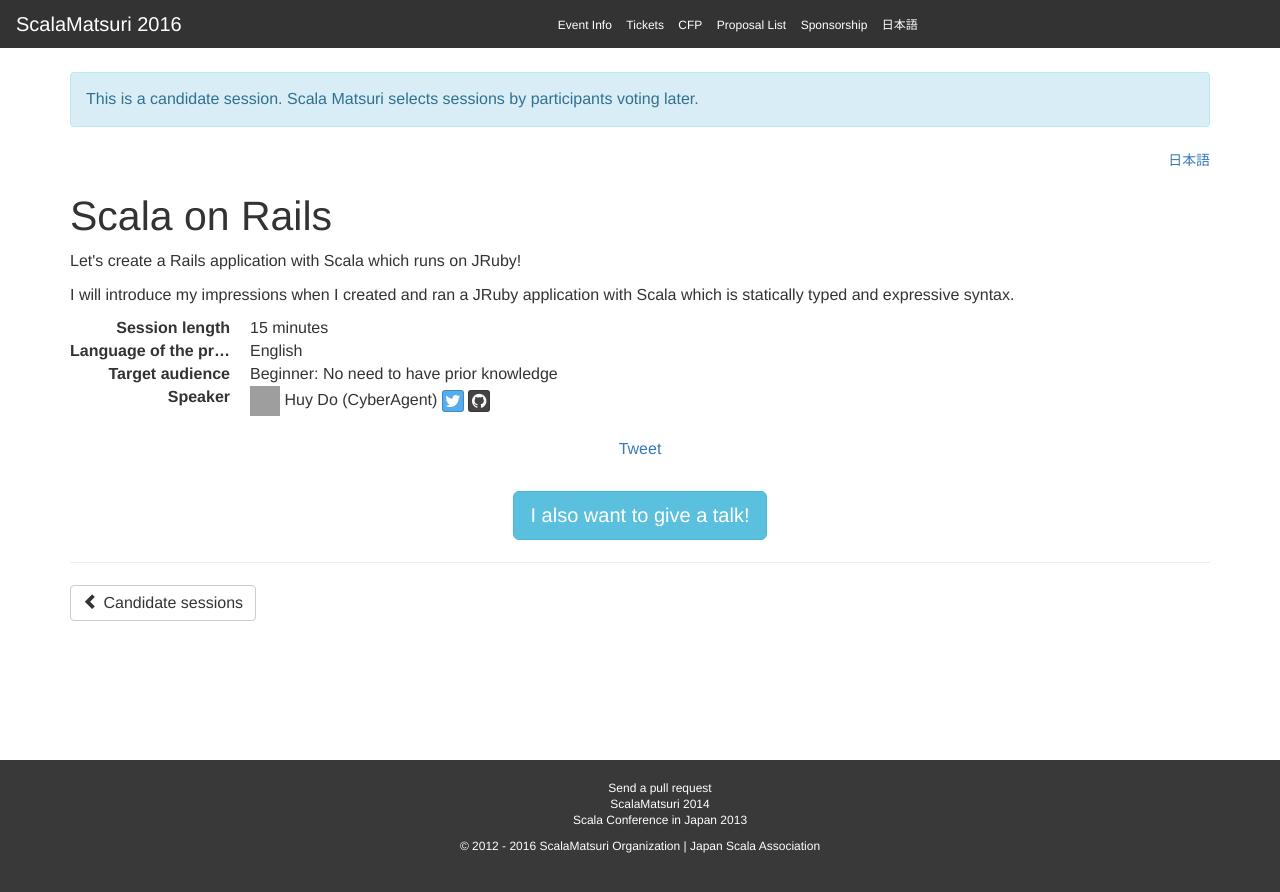
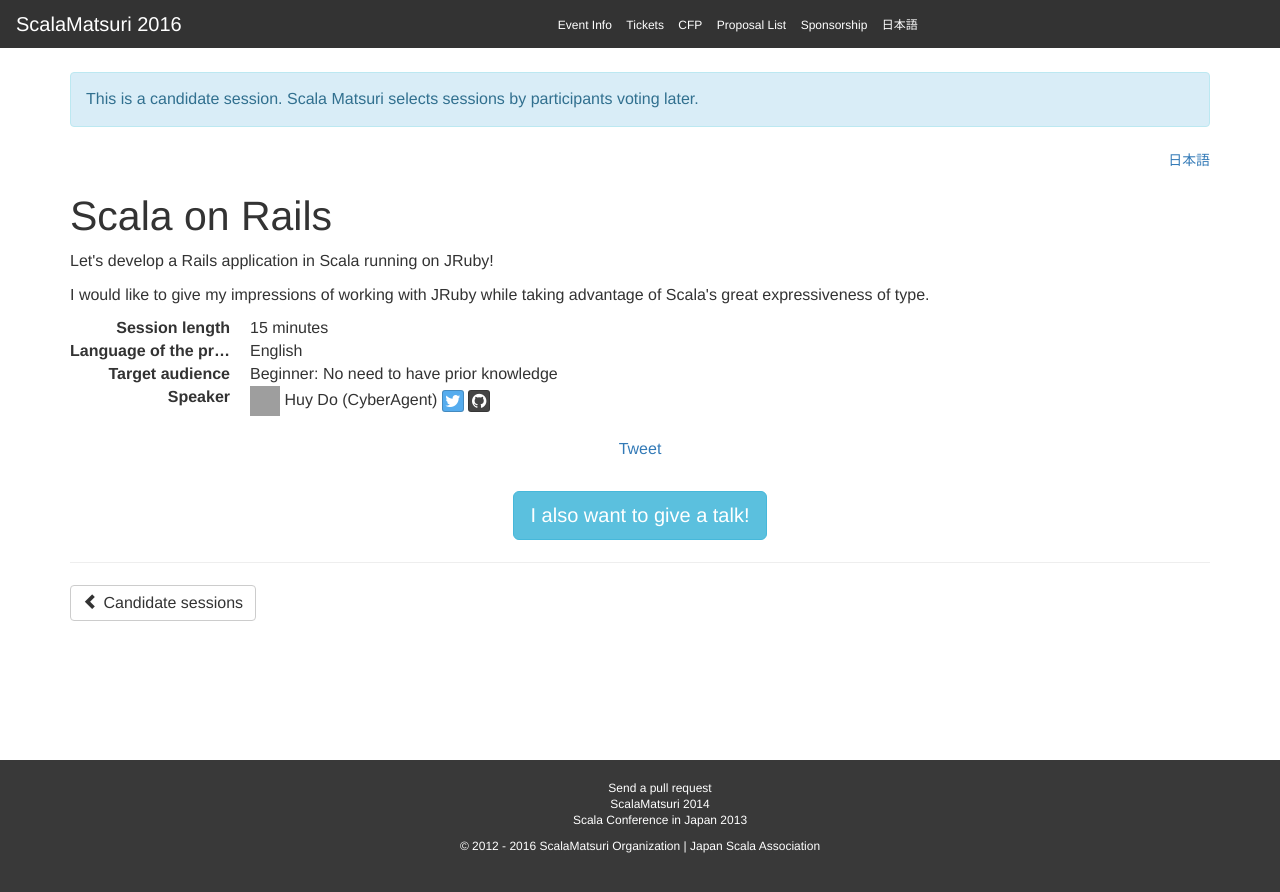
Before and after one commit to scalajp/2016.scalamatsuri.org, a Jekyll site: the page built from _candidates_en/HuyDo_2.html, in a window 1280 px wide. Shown: the top 892 px of the page. Built offline with Jekyll 4.4.1, drawn with Linux system fonts in a browser that asks for light colours; nearby versions of some CDN libraries; comment, search, counter and statistics services are not loaded; grey boxes are pictures that could not be loaded.

Commit message:
Updates HuyDo_2.

```diff
--- a/_candidates_en/HuyDo_2.html
+++ b/_candidates_en/HuyDo_2.html
@@ -10,5 +10,5 @@ icon: https://avatars0.githubusercontent.com/u/535718?v=3&s=460
 organization: CyberAgent
 ---
 
-<p>Let's create a Rails application with Scala which runs on JRuby!</p>
-<p>I will introduce my impressions when I created and ran a JRuby application with Scala which is statically typed and expressive syntax.</p>
+<p>Let's develop a Rails application in Scala running on JRuby!</p>
+<p>I would like to give my impressions of working with JRuby while taking advantage of Scala's great expressiveness of type.</p>
```
